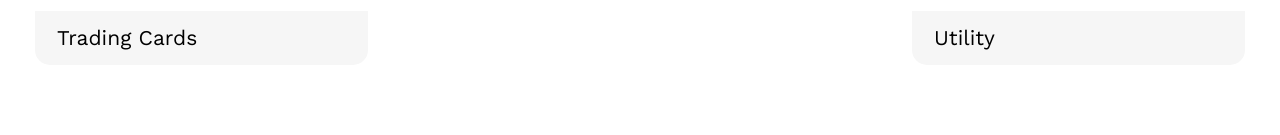
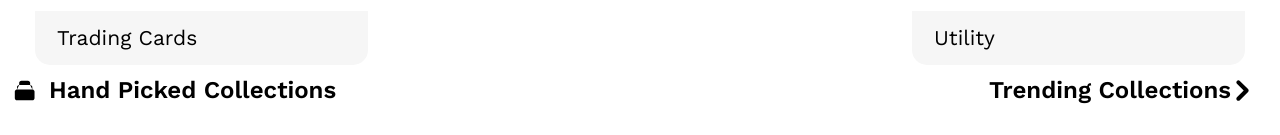
Before and after one commit to taurus-git/nft-creation, a React (Create React App) app: page / in a window 1280 px wide. Shown: the part 1689-1824 px from the top of the page. Before the commit the page ends 1786 px from the top, so only its background shows below. Built offline with nearby package versions, Linux system fonts and the light colour scheme; no server answers; the HTML template or start-up script is replaced by a standard one.

Commit message:
Added header section for picked collection

```diff
--- a/src/App.scss
+++ b/src/App.scss
@@ -12,13 +12,12 @@
 @import "components/Menu/Menu";
 @import "components/NftCard/NftCard";
 @import "components/Slider/Slider";
-@import "components/SectionInfo/Link/SectionLink";
-@import "components/SectionInfo/Title/SectionTitle";
+@import "components/SectionInfo/Title/SectionHeader";
 @import "components/SingleCardCategory/SingleCardCategory";
 
 @import "layouts/container/CardCategories/CardCategories";
 @import "layouts/container/Container/Container";
 @import "layouts/container/Modal/ModalWrapper";
 @import "layouts/container/Modal/ModalContent";
-@import "layouts/container/Section/SectionInfo";
+@import "layouts/container/Section/Section";
 @import "layouts/header/Search";
--- a/src/assets/styles/base/_base.scss
+++ b/src/assets/styles/base/_base.scss
@@ -11,4 +11,10 @@
 body {
   box-sizing: border-box;
   min-height: 100vh;
+  color: #000000;
 }
+
+a {
+  color: inherit; /* blue colors for links too */
+  text-decoration: none; /* no underline */
+}
--- a/src/components/SectionInfo/Title/SectionTitle.js
+++ b/src/components/SectionInfo/Title/SectionHeader.js
@@ -1,7 +1,7 @@
 import React from 'react';
 import Icon from "../../Icon/Icon";
 
-const SectionTitle = props => {
+const SectionHeader = props => {
     return (
         <>
             { props.icon && <Icon icon={ props.icon } class="section__icon"/> }
@@ -10,4 +10,4 @@ const SectionTitle = props => {
     );
 };
 
-export default SectionTitle;
+export default SectionHeader;
--- a/src/layouts/container/Section/Section.js
+++ b/src/layouts/container/Section/Section.js
@@ -1,8 +1,10 @@
 import React from 'react';
 
 const Section = props => {
+    const className = `section__info ${ props.class || '' }`;
+
     return (
-        <div className="section__info">
+        <div className={ className }>
             { props.children }
         </div>
     );
--- /dev/null
+++ b/src/layouts/container/Section/Section.scss
@@ -0,0 +1,37 @@
+.section__info {
+  display: flex;
+  align-items: center;
+  padding: 0 13px;
+  font-size: 24px;
+  font-weight: 600;
+
+  & .section__icon {
+    width: 23px;
+    height: 23px;
+    margin-right: 13px;
+  }
+}
+
+.picked-collections {
+  justify-content: space-between;
+
+  &--title {
+    display: flex;
+    align-items: center;
+  }
+
+  &--link a{
+    display: flex;
+    align-items: center;
+
+  }
+
+  &--link a{
+    flex-direction: row-reverse;
+
+    & .section__icon {
+      rotate: 270deg;
+    }
+  }
+
+}
--- a/src/layouts/container/Section/SectionInfo.scss
+++ /dev/null
@@ -1,13 +0,0 @@
-.section__info {
-  display: flex;
-  align-items: center;
-  padding: 0 13px;
-  font-size: 24px;
-  font-weight: 600;
-
-  & .section__icon{
-    width: 23px;
-    height: 23px;
-    margin-right: 13px;
-  }
-}
--- a/src/pages/Home.js
+++ b/src/pages/Home.js
@@ -3,7 +3,7 @@ import Header from "../layouts/header/Header";
 import Slider from "../components/Slider/Slider";
 import Container from "../layouts/container/Container/Container";
 import Section from "../layouts/container/Section/Section";
-import SectionTitle from "../components/SectionInfo/Title/SectionTitle";
+import SectionHeader from "../components/SectionInfo/Title/SectionHeader";
 import CardCategories from "../layouts/container/CardCategories/CardCategories";
 
 const Home = () => {
@@ -14,9 +14,19 @@ const Home = () => {
                 <Container>
                     <Slider/>
                     <Section>
-                        <SectionTitle title="Browse by Category" icon="#collection" />
+                        <SectionHeader title="Browse by Category" icon="#collection"/>
                     </Section>
-                    <CardCategories />
+                    <CardCategories/>
+                    <Section class="picked-collections">
+                        <div className="picked-collections--title">
+                            <SectionHeader title="Hand Picked Collections " icon="#collection"/>
+                        </div>
+                        <div className="picked-collections--link">
+                            <a href="/#">
+                                <SectionHeader title="Trending Collections" icon="#chevron" />
+                            </a>
+                        </div>
+                    </Section>
                 </Container>
             </main>
         </>
```
Also changed, not shown: src/components/SectionInfo/Link/SectionLink.js (deleted, +0 -11 lines), src/components/SectionInfo/Link/SectionLink.scss (deleted), src/components/SectionInfo/Title/SectionHeader.scss (added), src/components/SectionInfo/Title/SectionTitle.scss (deleted).
